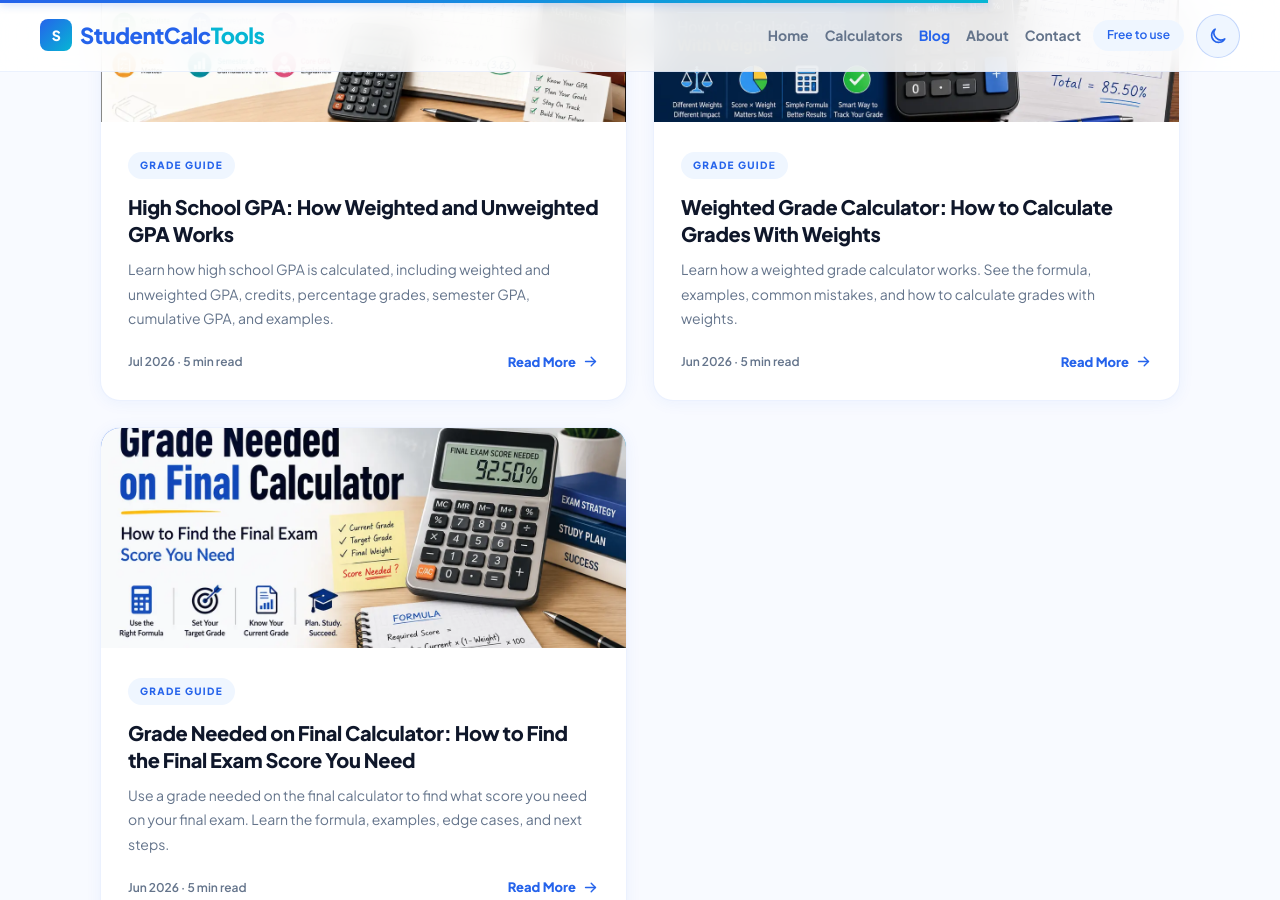
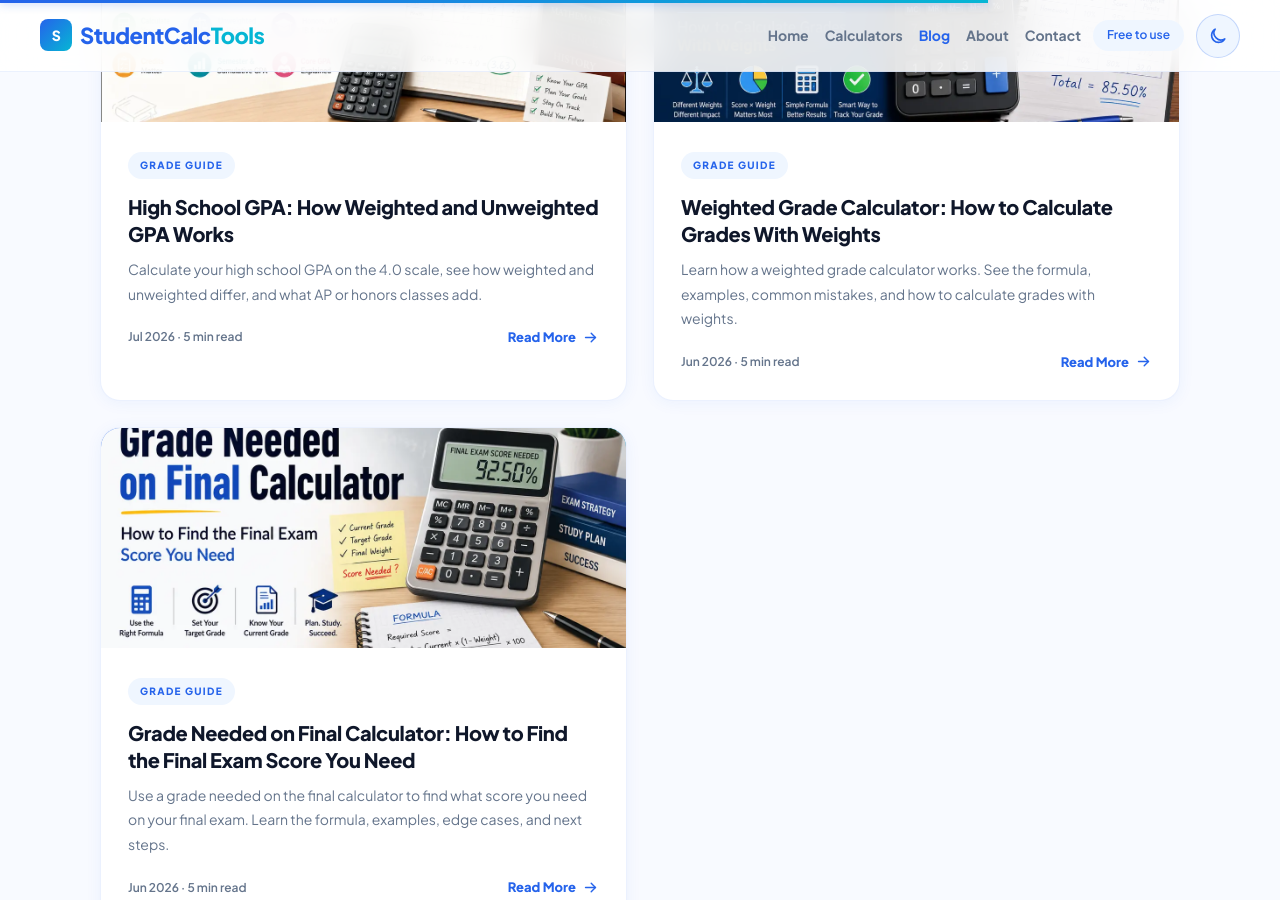
Before and after one commit to zaidmeo09-dhangal/studentcalctools, a Jekyll site: the page built from blog/index.html, in a window 1280 px wide and 900 px high, scrolled down 3964 px. Built offline with Jekyll 4.4.1, drawn with Linux system fonts in a browser that asks for light colours.

Commit message:
Update _posts/2026-07-02-high-school-gpa-calculator-how-high-school-gpa-works.md (via Pages CMS)

```diff
--- a/_posts/2026-07-02-high-school-gpa-calculator-how-high-school-gpa-works.md
+++ b/_posts/2026-07-02-high-school-gpa-calculator-how-high-school-gpa-works.md
@@ -12,10 +12,9 @@ secondary_keywords:
   - high school gpa calculator
   - cumulative gpa calculator high school
   - high school gpa calculator without credits
-meta_title: "High School GPA: How to Calculate Weighted and Unweighted GPA"
-meta_description: Learn how high school GPA is calculated, including weighted
-  and unweighted GPA, credits, percentage grades, semester GPA, cumulative GPA,
-  and examples.
+meta_title: "High School GPA Calculator: Weighted vs Unweighted"
+meta_description: Calculate your high school GPA on the 4.0 scale, see how
+  weighted and unweighted differ, and what AP or honors classes add.
 excerpt: Learn how weighted and unweighted GPA works, calculate accurately, and
   improve your academic planning with easy examples.
 featured_image: /assets/images/high-school-gpa-calculator-how-high-school-gpa-works.webp
```
